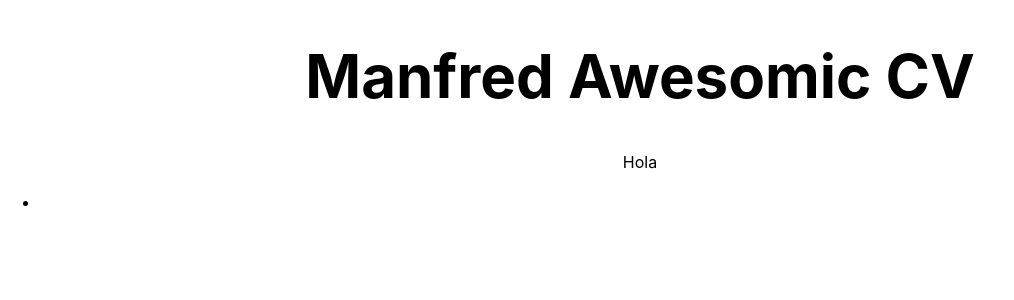
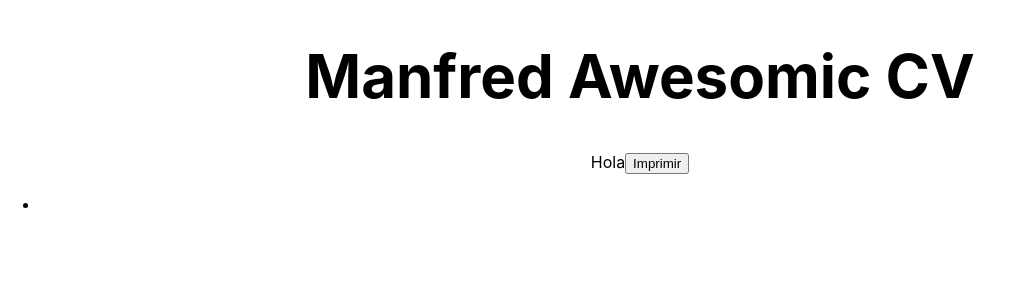
Before and after one commit to sayheylaura/manfred-awesomic-cv, a React (Create React App) app: page / in a window 1280 px wide. Shown: the top 300 px of the page, without its empty margins (0-1014 px from the left). Built offline with nearby package versions, Linux system fonts and the light colour scheme; the HTML template or start-up script is replaced by a standard one.

Commit message:
Make button component a dummy component. Instantiate in preview component

```diff
--- a/src/components/Button/index.js
+++ b/src/components/Button/index.js
@@ -1,21 +1,18 @@
-import React, { Component } from "react";
-import PropTypes from 'prop-types';
+import React from "react";
+import PropTypes from "prop-types";
 
-class Button extends Component {
-  render() {
-    const { typeFunction, styles, handleButtonClick, children } = this.props;
-    return (
-      <button type={typeFunction} className={styles} onClick={handleButtonClick}>
-        {children}
-      </button>
-    );
-  }
-}
+const Button = ({ buttonType, styles, handleButtonClick, children }) => {
+  return (
+    <button type={buttonType} className={styles} onClick={handleButtonClick}>
+      {children}
+    </button>
+  );
+};
 
 Button.propTypes = {
-  typeFunction: PropTypes.string.isRequired,
-  styles: PropTypes.string.isRequired,
-  handleButtonClick: PropTypes.func.isRequired
-}
+  buttonType: PropTypes.string.isRequired,
+  styles: PropTypes.string.isRequired
+  // handleButtonClick: PropTypes.func.isRequired
+};
 
 export default Button;
--- a/src/components/Preview/index.js
+++ b/src/components/Preview/index.js
@@ -1,4 +1,5 @@
-import React, { Component } from 'react';
+import React, { Component } from "react";
+import Button from "../Button";
 
 class Preview extends Component {
   render() {
@@ -7,6 +8,9 @@ class Preview extends Component {
         {/* Button
         CV */}
         Hola
+        <Button buttonType="button" styles="preview__print-btn">
+          Imprimir
+        </Button>
       </div>
     );
   }
```
